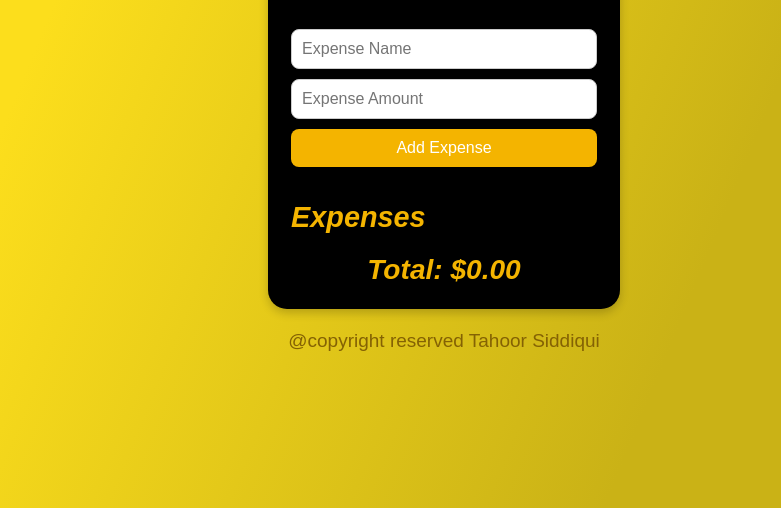
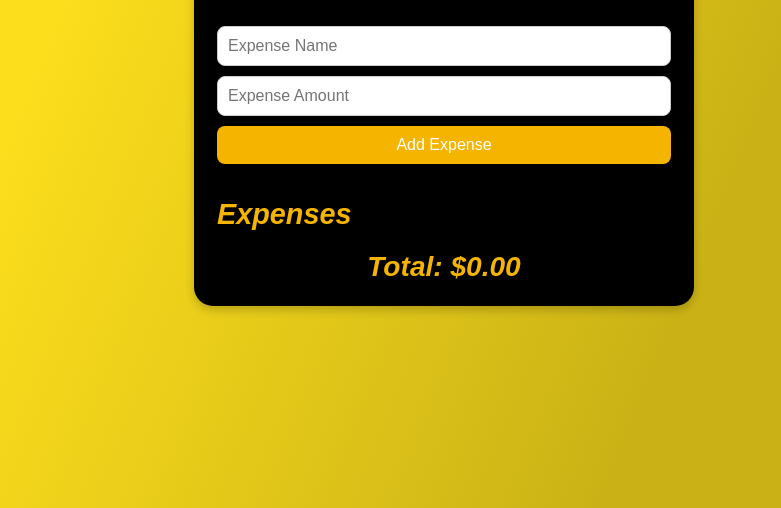
Before and after one commit to tahoorsiddiqui786/expenseTrackerApp, a plain HTML site: page index.html in a window 1280 px wide. Shown: the part 292-800 px from the top of the page, without its empty margins (196-977 px from the left). Drawn offline with Linux system fonts and the light colour scheme.

Commit message:
Update index.html

```diff
--- a/index.html
+++ b/index.html
@@ -7,7 +7,6 @@
     <title>Expense Tracker</title>
 </head>
 <body>
-<main>
     <div class="container">
         <div class="card">
             <div class="card-items">
@@ -31,12 +30,6 @@
         </div>
 
     </div>
-    <footer class="card-footer">
-        <div><p>@copyright reserved Tahoor Siddiqui</p></div>
-    </footer>
-
-</main>
-
 
     <script src="script.js"></script>
 </body>
```
